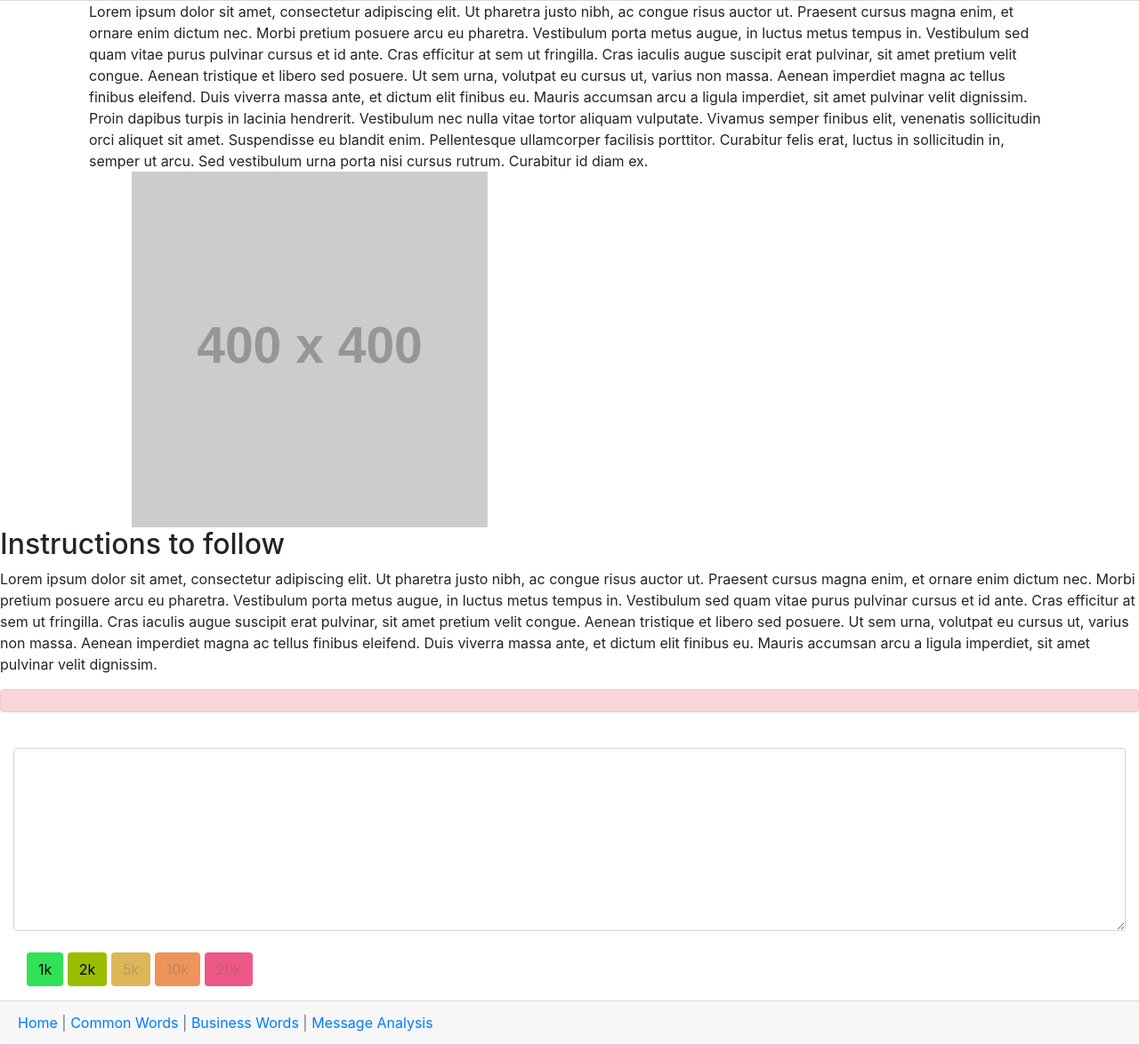
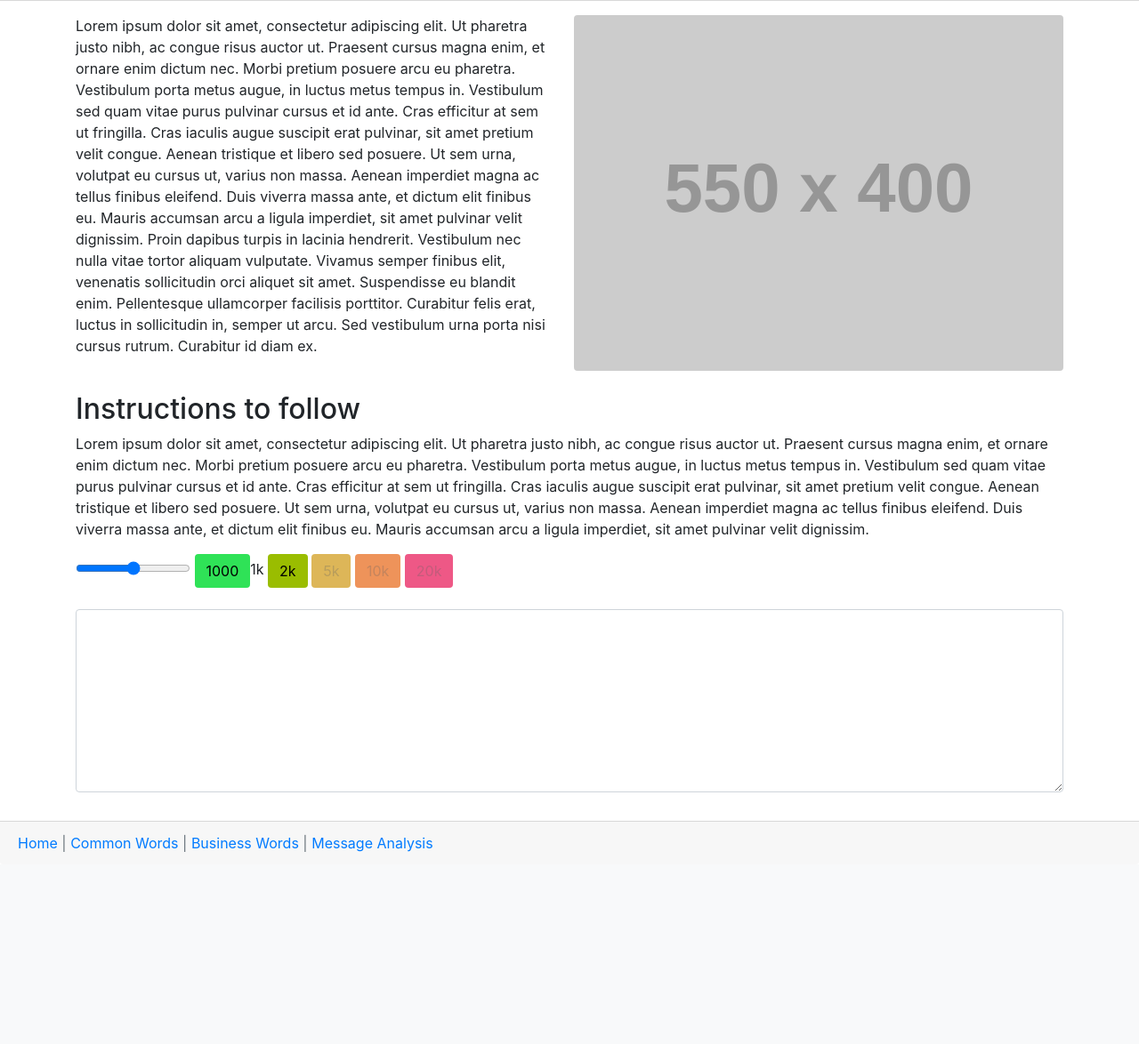
Before and after one commit to CodeforAustralia/lexiProject, a Django app: page /lexi/ in a window 1280 px wide. Shown: the part 100-1274 px from the top of the page at 89% size. After the commit the page ends 1058 px from the top, so only its background shows below. Run offline with Django 3.2, Linux system fonts and the light colour scheme; grey boxes labelled with a size stand in for pictures from a placeholder-image service; some libraries are stand-ins or nearby versions.

Commit message:
Change the main content section for the index page.

```diff
--- a/lexi/templates/lexi/index.html
+++ b/lexi/templates/lexi/index.html
@@ -22,30 +22,38 @@
         </nav>
     </div>
     <div class="container">
-        <div class="col-sm">
+        <div class="row py-3">
+            <div class="col-md">
                     Lorem ipsum dolor sit amet, consectetur adipiscing elit. Ut pharetra justo nibh, ac congue risus auctor ut. Praesent cursus magna enim, et ornare enim dictum nec. Morbi pretium posuere arcu eu pharetra. Vestibulum porta metus augue, in luctus metus tempus in. Vestibulum sed quam vitae purus pulvinar cursus et id ante. Cras efficitur at sem ut fringilla. Cras iaculis augue suscipit erat pulvinar, sit amet pretium velit congue. Aenean tristique et libero sed posuere. Ut sem urna, volutpat eu cursus ut, varius non massa. Aenean imperdiet magna ac tellus finibus eleifend. Duis viverra massa ante, et dictum elit finibus eu. Mauris accumsan arcu a ligula imperdiet, sit amet pulvinar velit dignissim.
 
                     Proin dapibus turpis in lacinia hendrerit. Vestibulum nec nulla vitae tortor aliquam vulputate. Vivamus semper finibus elit, venenatis sollicitudin orci aliquet sit amet. Suspendisse eu blandit enim. Pellentesque ullamcorper facilisis porttitor. Curabitur felis erat, luctus in sollicitudin in, semper ut arcu. Sed vestibulum urna porta nisi cursus rutrum. Curabitur id diam ex.
             </div>
-        <div class="col-sm">
-                <img class="px-5" src="https://dummyimage.com/400x400/000/fff" alt="">
+            <div class="col-md justify-content-center">
+                    <img class="rounded mx-auto d-block" src="https://dummyimage.com/550x400/000/fff" alt="">
             </div>
         </div>
-    <div class="row py">
+        <div class="row py-2">
             <div class="col-md">
                 <h2>Instructions to follow</h2>
                 <p>Lorem ipsum dolor sit amet, consectetur adipiscing elit. Ut pharetra justo nibh, ac congue risus auctor ut. Praesent cursus magna enim, et ornare enim dictum nec. Morbi pretium posuere arcu eu pharetra. Vestibulum porta metus augue, in luctus metus tempus in. Vestibulum sed quam vitae purus pulvinar cursus et id ante. Cras efficitur at sem ut fringilla. Cras iaculis augue suscipit erat pulvinar, sit amet pretium velit congue. Aenean tristique et libero sed posuere. Ut sem urna, volutpat eu cursus ut, varius non massa. Aenean imperdiet magna ac tellus finibus eleifend. Duis viverra massa ante, et dictum elit finibus eu. Mauris accumsan arcu a ligula imperdiet, sit amet pulvinar velit dignissim.</p>
+                {% if error_message%}
                 <div class="alert alert-danger" role="alert">{{ error_message }}</div>
+                {% endif %}
             </div>
             <div class="w-100"></div>
             <div class="col-md">
-            <!--div class="col">
-                <h2>Text to validate</h2>
-            </div-->
-            <div class="w-100"></div>
-            <div class="col">
                 <form action="{% url 'lexi:analysis' %}" method="post">
                 {%csrf_token%}
+                    <div>
+                        <!--Add color styles as span classes-->
+                        <input type="range" name="" id="">
+                        <input type="submit" class="btn btn-outline oneK" name="threshold" value="1000">1k</button> <!--ToDo: Give the color styles-->
+                        <button type="submit" class="btn btn-outline twoK" name="threshold" value="2000">2k</button>
+                        <button type="button" class="btn fiveK" disabled="disabled">5k</button>
+                        <button type="button" class="btn tenK" disabled="disabled">10k</button>
+                        <button type="button" class="btn twentyK" disabled="disabled">20k</button>
+                        <!--button type="button" class="btn">Cenitex</button-->
+                    </div>
                     <textarea class="form-control my-4" name="inputText" id="textToCheck" rows="8">{{ original_message }}</textarea>
                 <!--
     Please be advised that disruptions are expected to affect peak-hour traffic and public transport tonight, with a climate change protest planned in the CBD.
@@ -55,15 +63,6 @@ Protestors are expected to meet at the State Library on Swanston Street at 5pm,
     Victoria Police are aware of the protest and are calling on people to be patient, plan their journey, and allow extra time for their commute where possible.
 
     Please speak to your manager if you think you may be impacted by the protest.-->
-                    <div class="col">
-                        <!--Add color styles as span classes-->
-                        <button type="submit" class="btn btn-outline oneK" name="threshold" value="1000">1k</button> <!--ToDo: Give the color styles-->
-                        <button type="submit" class="btn btn-outline twoK" name="threshold" value="2000">2k</button>
-                        <button type="button" class="btn fiveK" disabled="disabled">5k</button>
-                        <button type="button" class="btn tenK" disabled="disabled">10k</button>
-                        <button type="button" class="btn twentyK" disabled="disabled">20k</button>
-                        <!--button type="button" class="btn">Cenitex</button-->
-                    </div>
                     </form>
             </div>
         </div>
```
Lines whose indentation alone changed are shown as unchanged.
